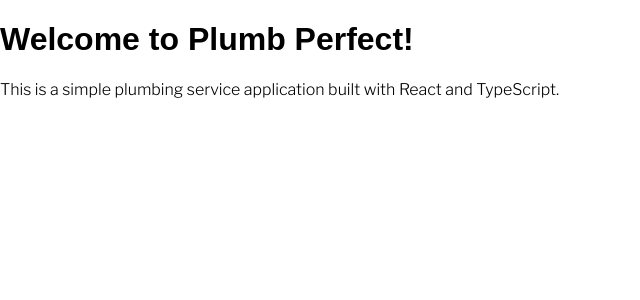
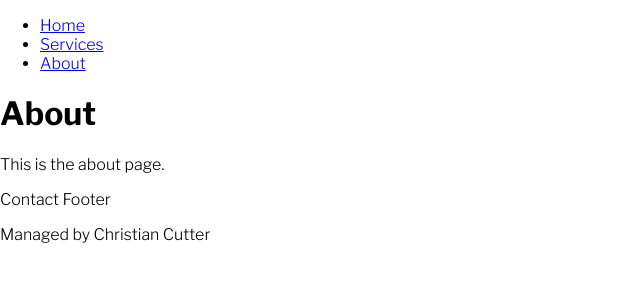
Before and after one commit to christianbogo/plumb-perfect, a React (Create React App) app: page /about in a window 1280 px wide. Shown: the top 300 px of the page, without its empty margins (0-640 px from the left). Built offline with nearby package versions, Linux system fonts and the light colour scheme; a web font is replaced by a local one.

Commit message:
feat: implement routing and add main application pages

```diff
--- a/src/App.tsx
+++ b/src/App.tsx
@@ -1,14 +1,23 @@
-import React from "react";
+import { BrowserRouter as Router, Routes, Route } from "react-router-dom";
+import Home from "./pages/Home";
+import Services from "./pages/Services";
+import About from "./pages/About";
+import ContactStripe from "./components/ContactStripe";
+import NavigationBar from "./components/NavigationBar";
+import ContactFooter from "./components/ContactFooter";
 
 function App() {
   return (
-    <div>
-      <h1 className="libra-franklin">Welcome to Plumb Perfect!</h1>
-      <p>
-        This is a simple plumbing service application built with React and
-        TypeScript.
-      </p>
-    </div>
+    <Router>
+      <ContactStripe />
+      <NavigationBar />
+      <Routes>
+        <Route path="/" element={<Home />} />
+        <Route path="/services" element={<Services />} />
+        <Route path="/about" element={<About />} />
+      </Routes>
+      <ContactFooter />
+    </Router>
   );
 }
 
--- /dev/null
+++ b/src/components/ContactFooter.tsx
@@ -0,0 +1,9 @@
+function ContactFooter() {
+  return (
+    <footer>
+      <p>Contact Footer</p>
+      <p>Managed by Christian Cutter</p>
+    </footer>
+  );
+}
+export default ContactFooter;
--- /dev/null
+++ b/src/components/ContactStripe.tsx
@@ -0,0 +1,8 @@
+function ContactStripe() {
+  return (
+    <div className="contact-stripe">
+      <p></p>
+    </div>
+  );
+}
+export default ContactStripe;
--- /dev/null
+++ b/src/components/NavigationBar.tsx
@@ -0,0 +1,21 @@
+import { Link } from "react-router-dom";
+
+function NavigationBar() {
+  return (
+    <header>
+      <ul>
+        <li>
+          <Link to="/">Home</Link>
+        </li>
+        <li>
+          <Link to="/services">Services</Link>
+        </li>
+        <li>
+          <Link to="/about">About</Link>
+        </li>
+      </ul>
+    </header>
+  );
+}
+
+export default NavigationBar;
--- /dev/null
+++ b/src/pages/About.tsx
@@ -0,0 +1,9 @@
+function About() {
+  return (
+    <div>
+      <h1>About</h1>
+      <p>This is the about page.</p>
+    </div>
+  );
+}
+export default About;
--- a/src/pages/Home.tsx
+++ b/src/pages/Home.tsx
@@ -0,0 +1,9 @@
+function Home() {
+  return (
+    <div>
+      <h1>Welcome to Plumb Perfect!</h1>
+      <p>Your one-stop solution for all plumbing needs.</p>
+    </div>
+  );
+}
+export default Home;
--- a/src/pages/Services.tsx
+++ b/src/pages/Services.tsx
@@ -0,0 +1,9 @@
+function Services() {
+  return (
+    <div>
+      <h1>Services</h1>
+      <p>We offer a variety of plumbing services to meet your needs.</p>
+    </div>
+  );
+}
+export default Services;
```
Also changed, not shown: src/components/Service.tsx (+9 -0 lines), src/pages/Page.tsx (deleted).
